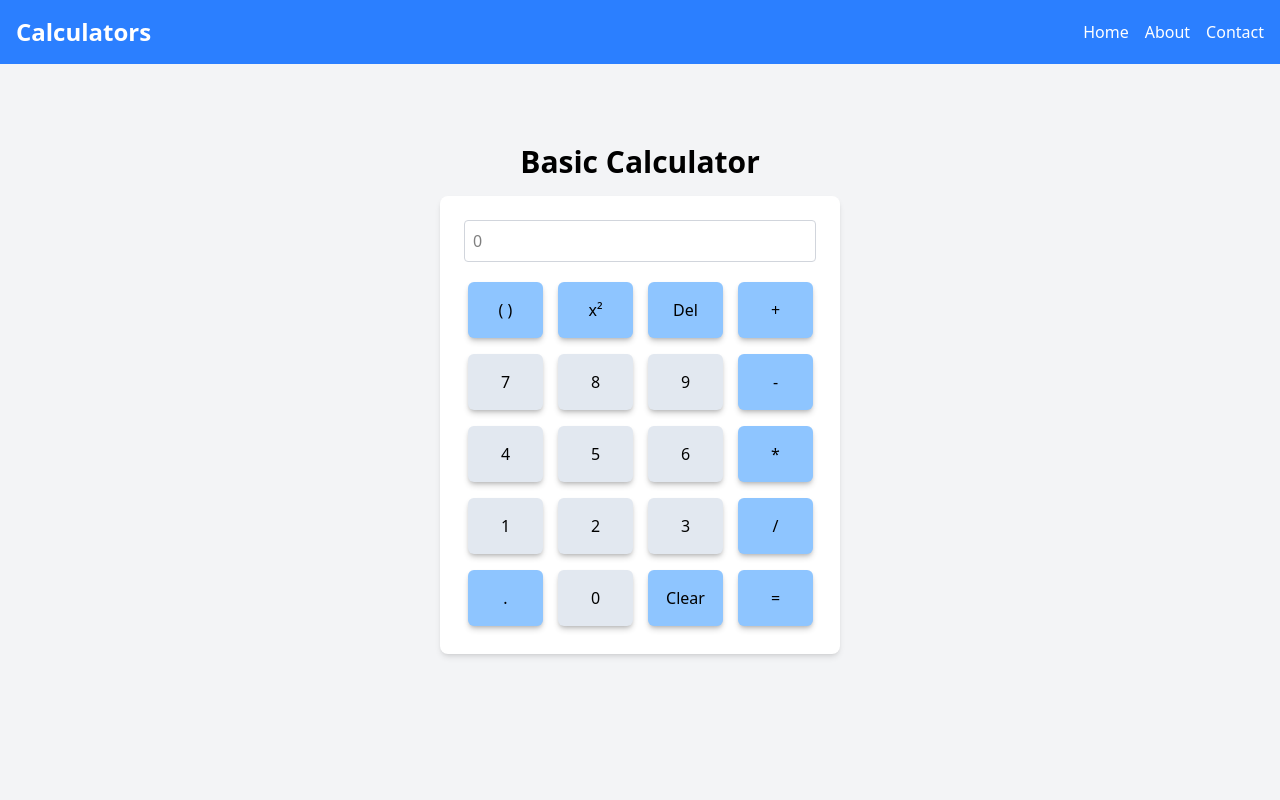
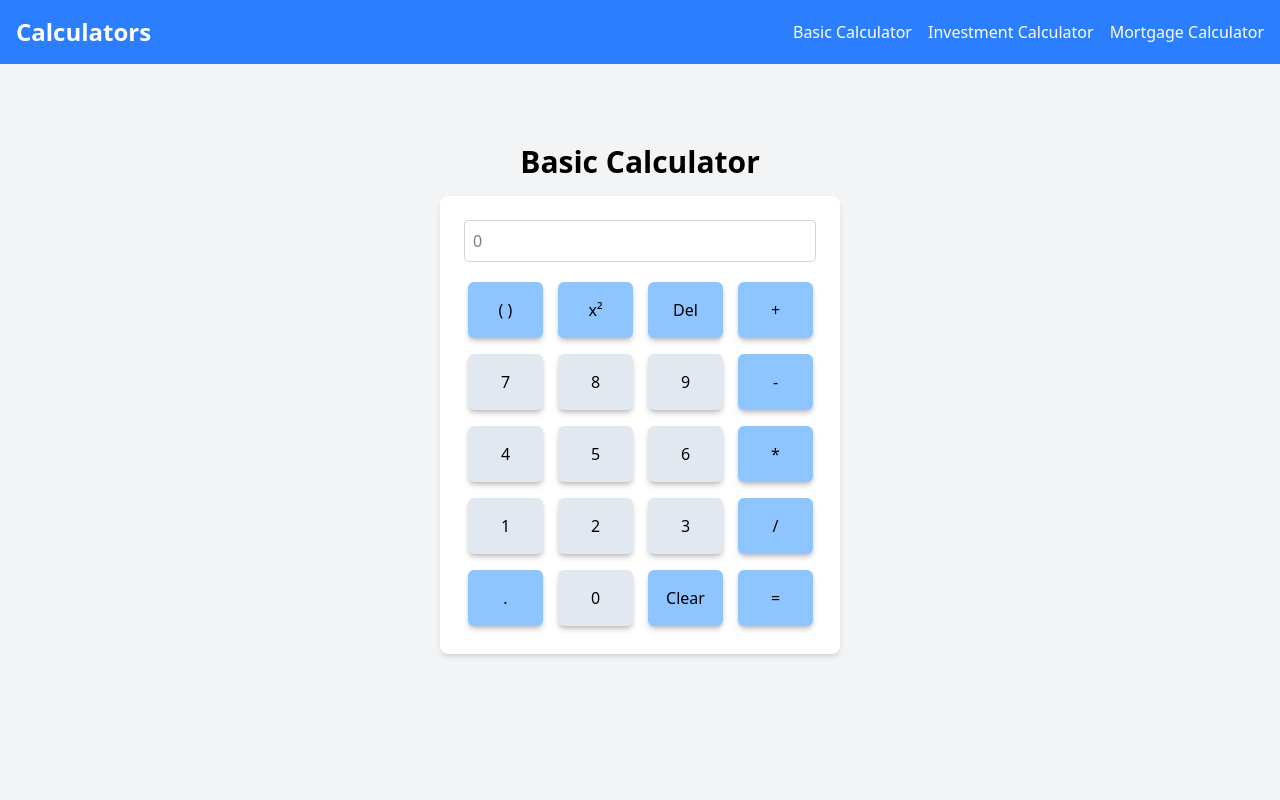
Before and after one commit to Ben-Cor/React-calcs, a React (Vite) app: page / in a window 1280 px wide. Shown: the top 800 px of the page. Built offline with nearby package versions, Linux system fonts and the light colour scheme.

Commit message:
nav bar names adjusted

```diff
--- a/src/components/Header.jsx
+++ b/src/components/Header.jsx
@@ -4,9 +4,9 @@ export default function Header() {
         <h1 className="text-2xl font-bold">Calculators</h1>
         <nav>
             <ul className="flex space-x-4">
-            <li><a href="#home" className="hover:underline">Home</a></li>
-            <li><a href="#about" className="hover:underline">About</a></li>
-            <li><a href="#contact" className="hover:underline">Contact</a></li>
+            <li><a href="#basic" className="hover:underline">Basic Calculator</a></li>
+            <li><a href="#investment" className="hover:underline">Investment Calculator</a></li>
+            <li><a href="#mortgage" className="hover:underline">Mortgage Calculator</a></li>
             </ul>
         </nav>
         </header>
```
